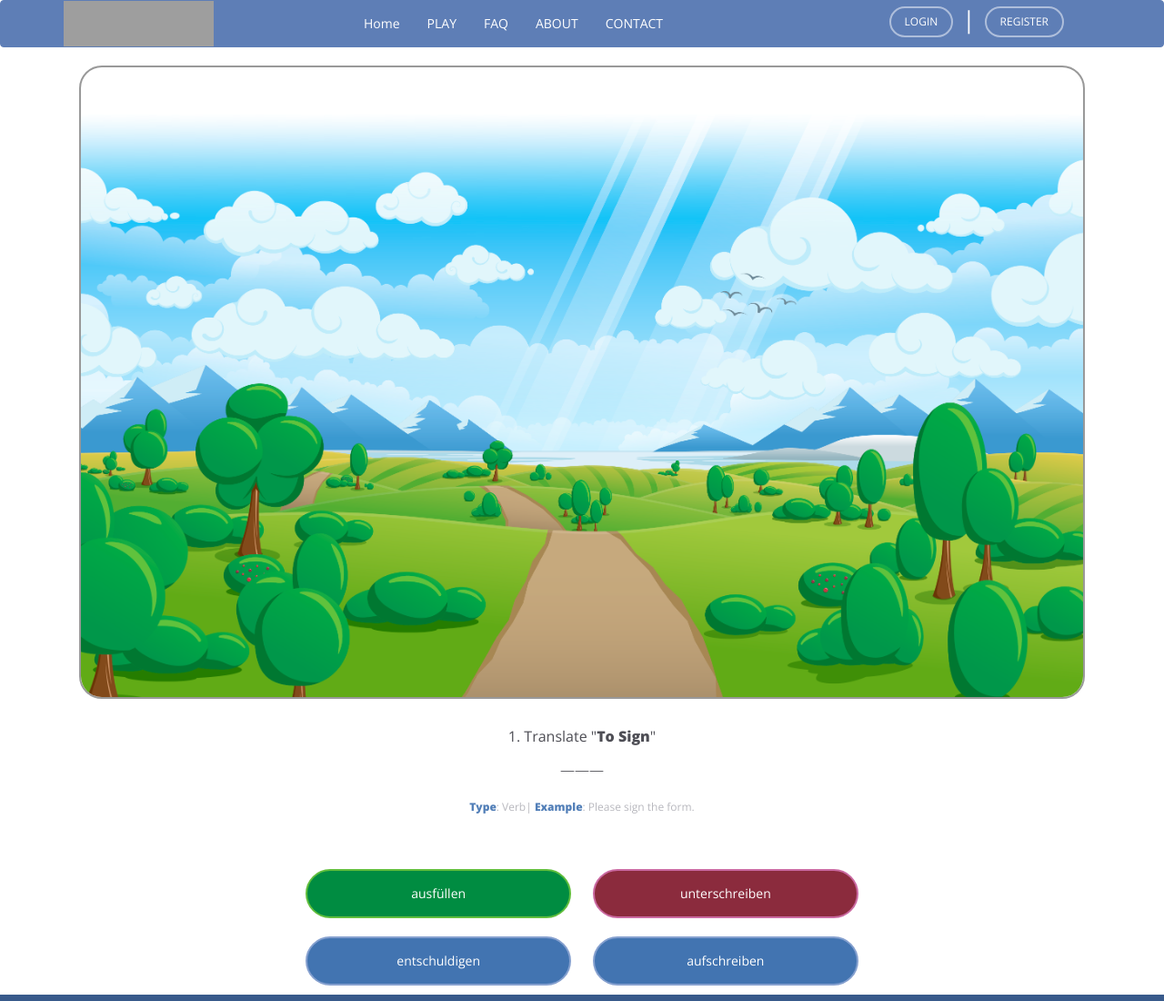
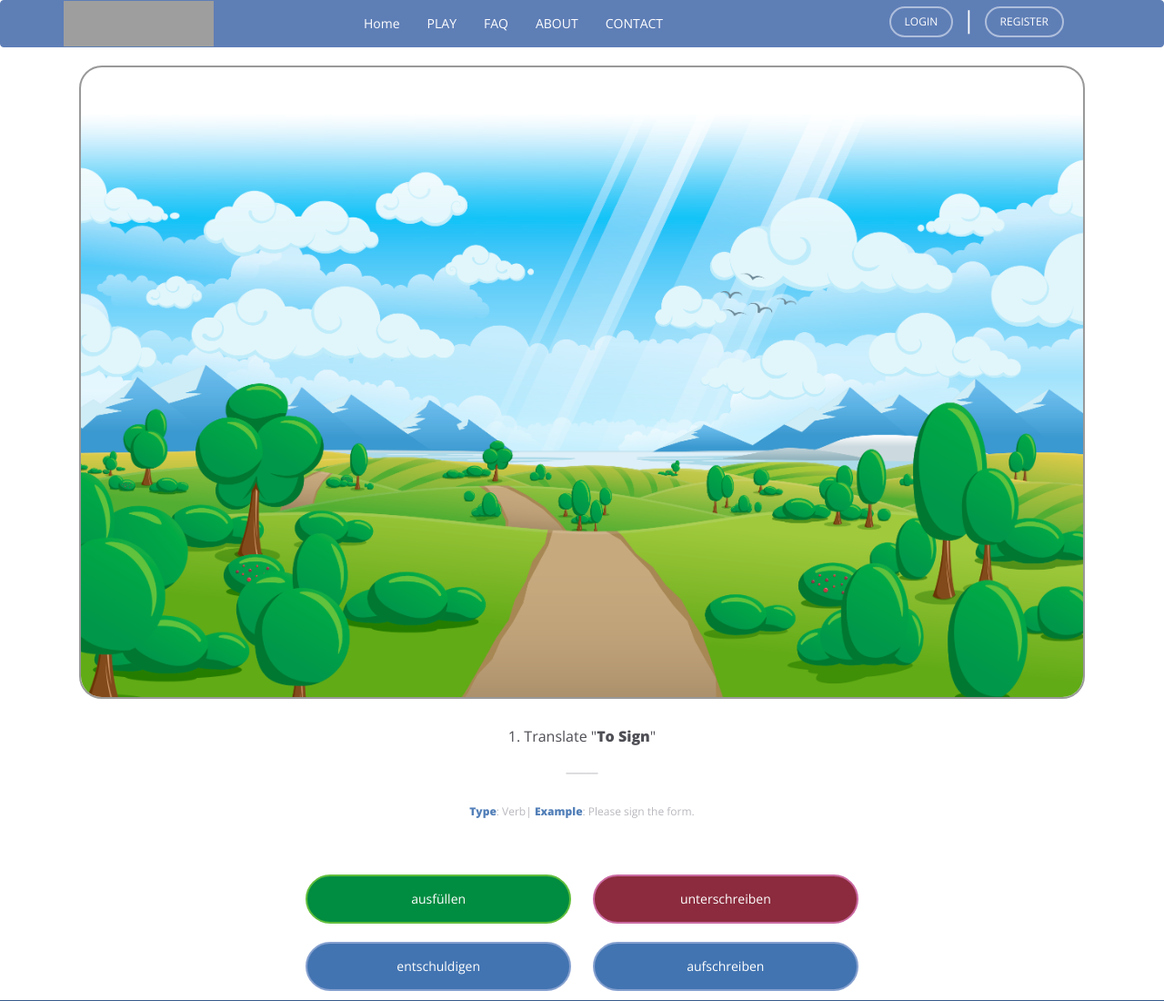
Before and after one commit to amirkoklan/langoino-frontend, a plain HTML site: page langoino-frontend/public_html/index.html in a window 1280 px wide. Shown: the top 1100 px of the page at 91% size. Drawn offline with nearby package versions, Linux system fonts and the light colour scheme; grey boxes are pictures that could not be loaded.

Commit message:
small changes

```diff
--- a/langoino-frontend/public_html/css/main.css
+++ b/langoino-frontend/public_html/css/main.css
@@ -90,12 +90,10 @@ body {
     color: #4E4E55;
 }
 .question:after {
-    content: "\2014\2014\2014";
+    content: "_____";
     display: block;
-    height: 2px;
-    overflow: hidden;
-    line-height: 1px;
-    margin-top: 25px;
+    margin-top: 10px;
+    color: #B8B8BE;
 }
 .question-description {
     font-size: 12px;
--- a/langoino-frontend/public_html/index.html
+++ b/langoino-frontend/public_html/index.html
@@ -4,7 +4,7 @@
         <title>LANGOINO</title>
         <meta charset="UTF-8">
         <meta name="viewport" content="width=device-width, initial-scale=1.0">
-        <link href="favicon.ico" rel="shortcut icon">
+        <link rel="icon" href="http://www.langoino.de/images/favicon.png" type="image/png">
         <link href="https://fonts.googleapis.com/css?family=Open+Sans:400,800" rel="stylesheet">
         <link rel="stylesheet" type="text/css" href="css/bootstrap.min.css" />
         <link rel="stylesheet" type="text/css" href="css/main.css" />
```
